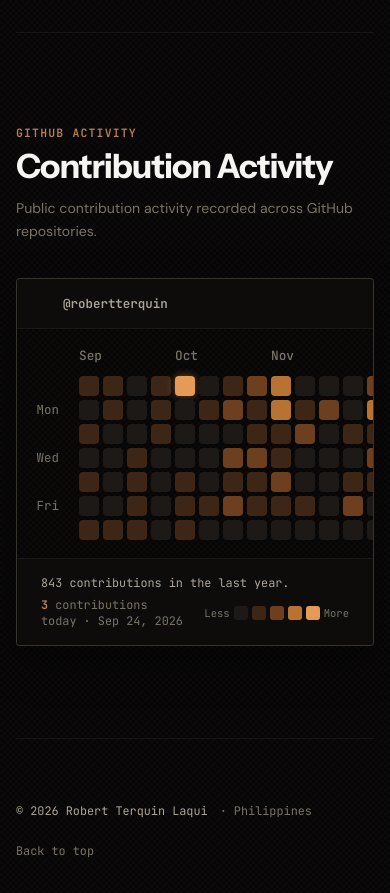
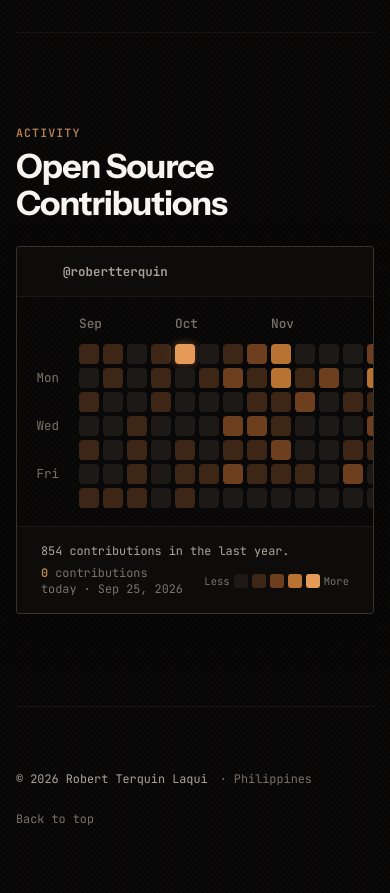
Before and after one commit to robertterquin/personal-portfolio, a React (Vite) app: page / in a window 390 px wide. Shown: the part 4980-5873 px from the top of the page. Built offline with nearby package versions, Linux system fonts and the light colour scheme; no server answers; some icons are missing.

Commit message:
refactor: simplify github activity header and remove redundant copy

```diff
--- a/src/components/GithubActivity.tsx
+++ b/src/components/GithubActivity.tsx
@@ -156,13 +156,9 @@ export const GithubActivity: React.FC = () => {
         }}
       >
         <div className="activity-title-col">
-          <span className="section-label">GitHub Activity</span>
-          <h2 className="section-title">Contribution Activity</h2>
+          <span className="section-label">Activity</span>
+          <h2 className="section-title">Open Source Contributions</h2>
         </div>
-
-        <p className="activity-desc">
-          Public contribution activity recorded across GitHub repositories.
-        </p>
       </motion.div>
 
       <motion.div
--- a/src/data/githubContributions.json
+++ b/src/data/githubContributions.json
@@ -1,6 +1,6 @@
 {
   "total": {
-    "lastYear": 843
+    "lastYear": 854
   },
   "contributions": [
     {
@@ -1845,8 +1845,13 @@
     },
     {
       "date": "2026-09-24",
-      "count": 3,
-      "level": 1
+      "count": 14,
+      "level": 4
+    },
+    {
+      "date": "2026-09-25",
+      "count": 0,
+      "level": 0
     }
   ]
 }
--- a/src/styles/github.css
+++ b/src/styles/github.css
@@ -4,25 +4,12 @@
 }
 
 .github-activity-header {
-  display: flex;
-  align-items: flex-end;
-  justify-content: space-between;
-  margin-bottom: 36px;
-  gap: 24px;
+  margin-bottom: 32px;
 }
 
 .activity-title-col {
   display: flex;
   flex-direction: column;
-}
-
-.activity-desc {
-  margin: 0;
-  font-size: 0.88rem;
-  line-height: 1.6;
-  color: var(--ink-dim);
-  max-width: 380px;
-  text-align: right;
 }
 
 .github-heatmap-container {
@@ -305,14 +292,7 @@ html.theme-day .legend-cell.level-4 { background: #5f3414; }
 
 @media (max-width: 768px) {
   .github-activity-header {
-    flex-direction: column;
-    align-items: flex-start;
-    gap: 12px;
-  }
-
-  .activity-desc {
-    text-align: left;
-    max-width: 100%;
+    margin-bottom: 24px;
   }
 
   .heatmap-scroll-stage {
```
